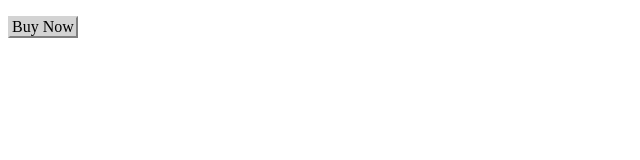
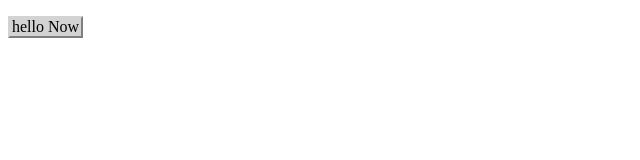
Before and after one commit to sharan2693/Webster, a plain HTML site: page Webster/Hello.html in a window 1280 px wide. Shown: the full height of the page, 0-640 px from the left. Drawn offline with Linux system fonts and the light colour scheme.

Commit message:
Update Hello.html

```diff
--- a/Webster/Hello.html
+++ b/Webster/Hello.html
@@ -16,6 +16,6 @@
         </style>
     </head>
     <body>
-        <p><a class="button">Buy Now</a>
+        <p><a class="button">hello Now</a>
     </body>
 </html>
```
